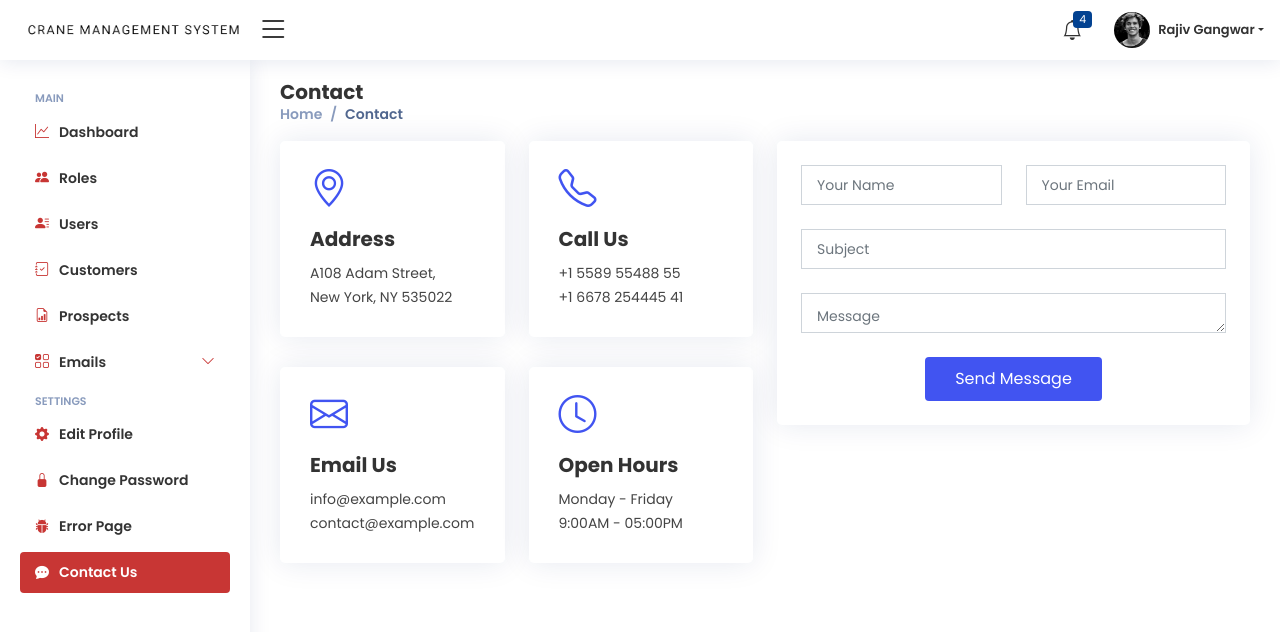
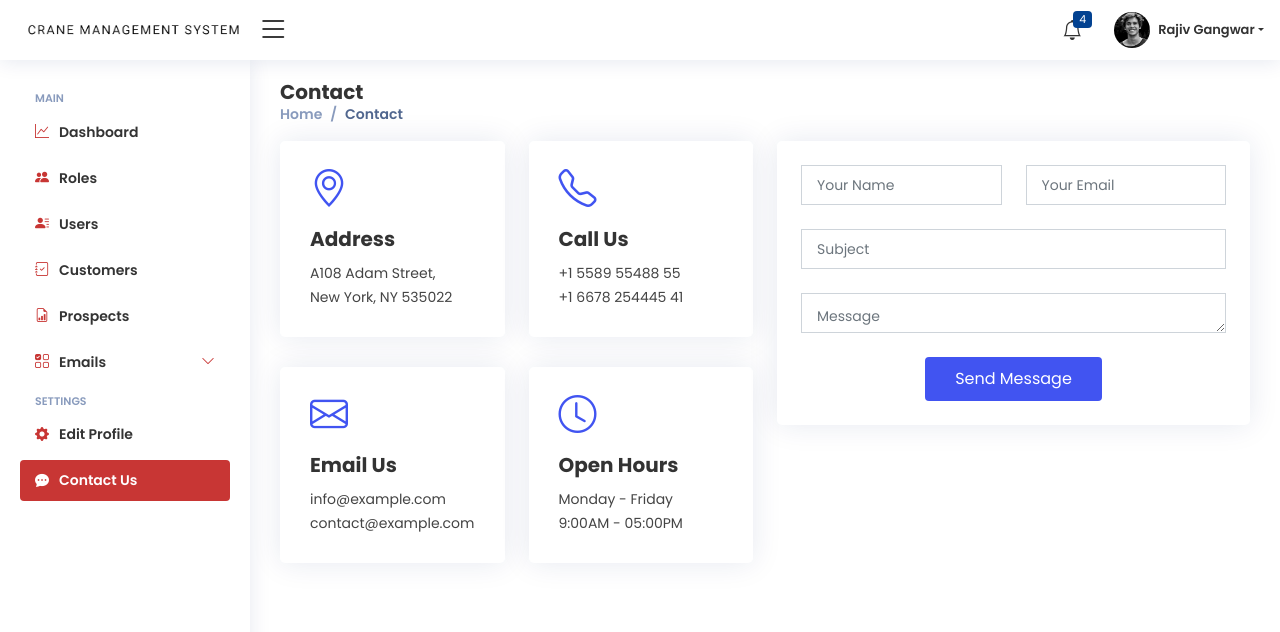
Before and after one commit to amazprashant/Chatventory-Frontend, a React (Vite) app: page /contact in a window 1280 px wide. Shown: the top 632 px of the page. Built offline with nearby package versions, Linux system fonts and the light colour scheme.

Commit message:
updating the modal

```diff
--- a/index.html
+++ b/index.html
@@ -9,7 +9,7 @@
     <link href="/assets/vendor/bootstrap-icons/bootstrap-icons.css" rel="stylesheet">
     <script src="https://cdn.jsdelivr.net/npm/bootstrap@5.0.2/dist/js/bootstrap.bundle.min.js" integrity="sha384-MrcW6ZMFYlzcLA8Nl+NtUVF0sA7MsXsP1UyJoMp4YLEuNSfAP+JcXn/tWtIaxVXM" crossorigin="anonymous"></script>
     <meta name="viewport" content="width=device-width, initial-scale=1.0" />
-    <title>Crane Management</title>
+    <title>Chatventory</title>
   </head>
   <body>
     <div id="root"></div>
--- a/src/components/AppHeader.tsx
+++ b/src/components/AppHeader.tsx
@@ -1,14 +1,35 @@
+import { useState, useEffect } from "react";
 
 export default function AppHeader() {
-    return (
-<header id="header" className="header fixed-top d-flex align-items-center">
+  const [sidebarOpen, setSidebarOpen] = useState(false);
 
-    <div className="d-flex align-items-center justify-content-between">
-        <a href="dashboard.php" className="logo-header d-flex align-items-center">
-            <img src="assets/img/CMS.png" alt="" />
+  const handleToggle = () => {
+    setSidebarOpen((prev) => !prev);
+  };
+
+  // Add/remove body class when sidebarOpen changes
+  useEffect(() => {
+    if (sidebarOpen) {
+      document.body.classList.add("toggle-sidebar");
+    } else {
+      document.body.classList.remove("toggle-sidebar");
+    }
+  }, [sidebarOpen]);
+
+  return (
+    <header id="header" className="header fixed-top d-flex align-items-center">
+      <div className="d-flex align-items-center justify-content-between">
+        <a href="/dashboard" className="logo-header d-flex align-items-center">
+          <img src="assets/img/CMS.png" alt="" />
         </a>
-        <i className="bi bi-list toggle-sidebar-btn project-color"></i>
-    </div>
+        {/* Toggle button with click handler */}
+        <i
+          className="bi bi-list toggle-sidebar-btn project-color"
+          onClick={handleToggle}
+          role="button"
+          aria-label="Toggle Sidebar"
+        ></i>
+      </div>
 
     <nav className="header-nav ms-auto">
         <ul className="d-flex align-items-center">
--- a/src/components/AppSidebar.tsx
+++ b/src/components/AppSidebar.tsx
@@ -136,26 +136,6 @@ export default function AppSidebar() {
 
         <li className="nav-item">
           <NavLink
-            to="/edit-profile#change-password"
-            className={({ isActive }) => `nav-link ${isActive ? "active" : "collapsed"}`}
-          >
-            <i className="bi bi-lock-fill"></i>
-            <span>Change Password</span>
-          </NavLink>
-        </li>
-
-        <li className="nav-item">
-          <NavLink
-            to="/error-404"
-            className={({ isActive }) => `nav-link ${isActive ? "active" : "collapsed"}`}
-          >
-            <i className="bi bi-bug-fill"></i>
-            <span>Error Page</span>
-          </NavLink>
-        </li>
-
-        <li className="nav-item">
-          <NavLink
             to="/contact"
             className={({ isActive }) => `nav-link ${isActive ? "active" : "collapsed"}`}
           >
```
Also changed, not shown: src/index.css (line endings or trailing spaces).
